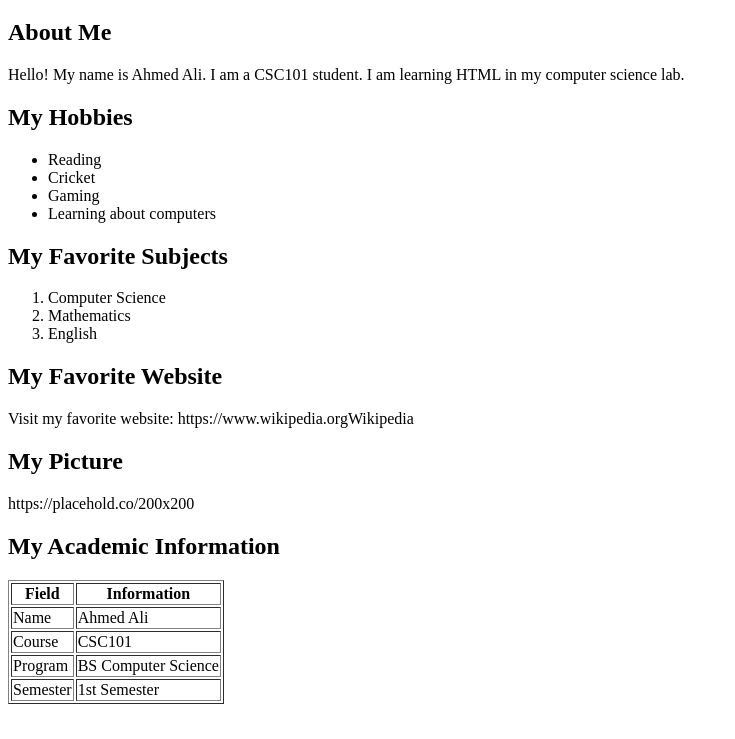
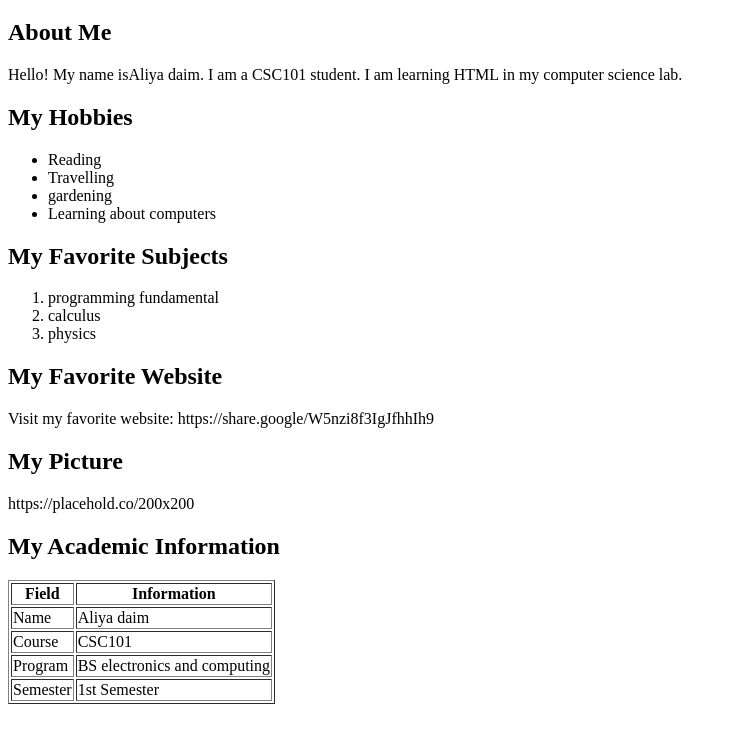
Before and after one commit to Aliyadaim-cui/my-first-html-page, a plain HTML site: page index.html in a window 1280 px wide. Shown: the part 61-800 px from the top of the page, without its empty margins (0-735 px from the left). Drawn offline with Linux system fonts and the light colour scheme.

Commit message:
create my first html page

```diff
--- a/index.html
+++ b/index.html
@@ -6,24 +6,24 @@
 <body>
     <h1>My Personal Profile</h1>
     <h2>About Me</h2>
-    <p>Hello! My name is Ahmed Ali. I am a CSC101 student. I am learning HTML in my computer science lab.</p>
+    <p>Hello! My name isAliya daim. I am a CSC101 student. I am learning HTML in my computer science lab.</p>
     <h2>My Hobbies</h2>
     <ul>
         <li>Reading</li>
-        <li>Cricket</li>
-        <li>Gaming</li>
+        <li>Travelling</li>
+        <li>gardening</li>
         <li>Learning about computers</li>
     </ul>
     <h2>My Favorite Subjects</h2>
     <ol>
-        <li>Computer Science</li>
-        <li>Mathematics</li>
-        <li>English</li>
+        <li>programming fundamental</li>
+        <li>calculus</li>
+        <li>physics</li>
     </ol>
     <h2>My Favorite Website</h2>
     <p>
         Visit my favorite website:
-        https://www.wikipedia.orgWikipedia</a>
+        https://share.google/W5nzi8f3IgJfhhIh9</a>
     </p>
     <h2>My Picture</h2>
     https://placehold.co/200x200
@@ -35,7 +35,7 @@
         </tr>
         <tr>
             <td>Name</td>
-            <td>Ahmed Ali</td>
+            <td>Aliya daim</td>
         </tr>
         <tr>
             <td>Course</td>
@@ -43,12 +43,12 @@
         </tr>
         <tr>
             <td>Program</td>
-            <td>BS Computer Science</td>
+            <td>BS electronics and computing</td>
         </tr>
         <tr>
             <td>Semester</td>
             <td>1st Semester</td>
         </tr>
     </table>
-</body>
+</body style="background-color: lightblue:">
 </html>
```
